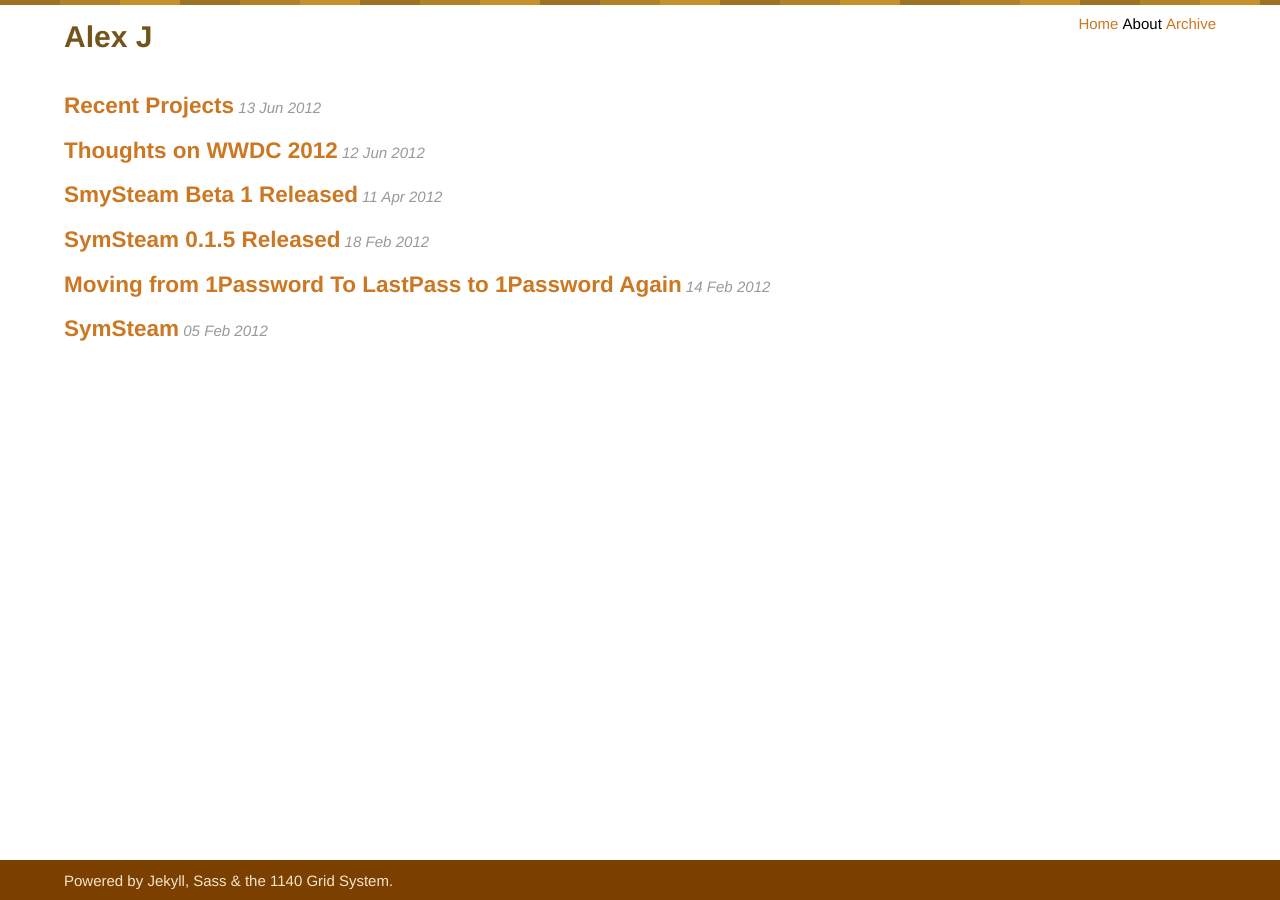
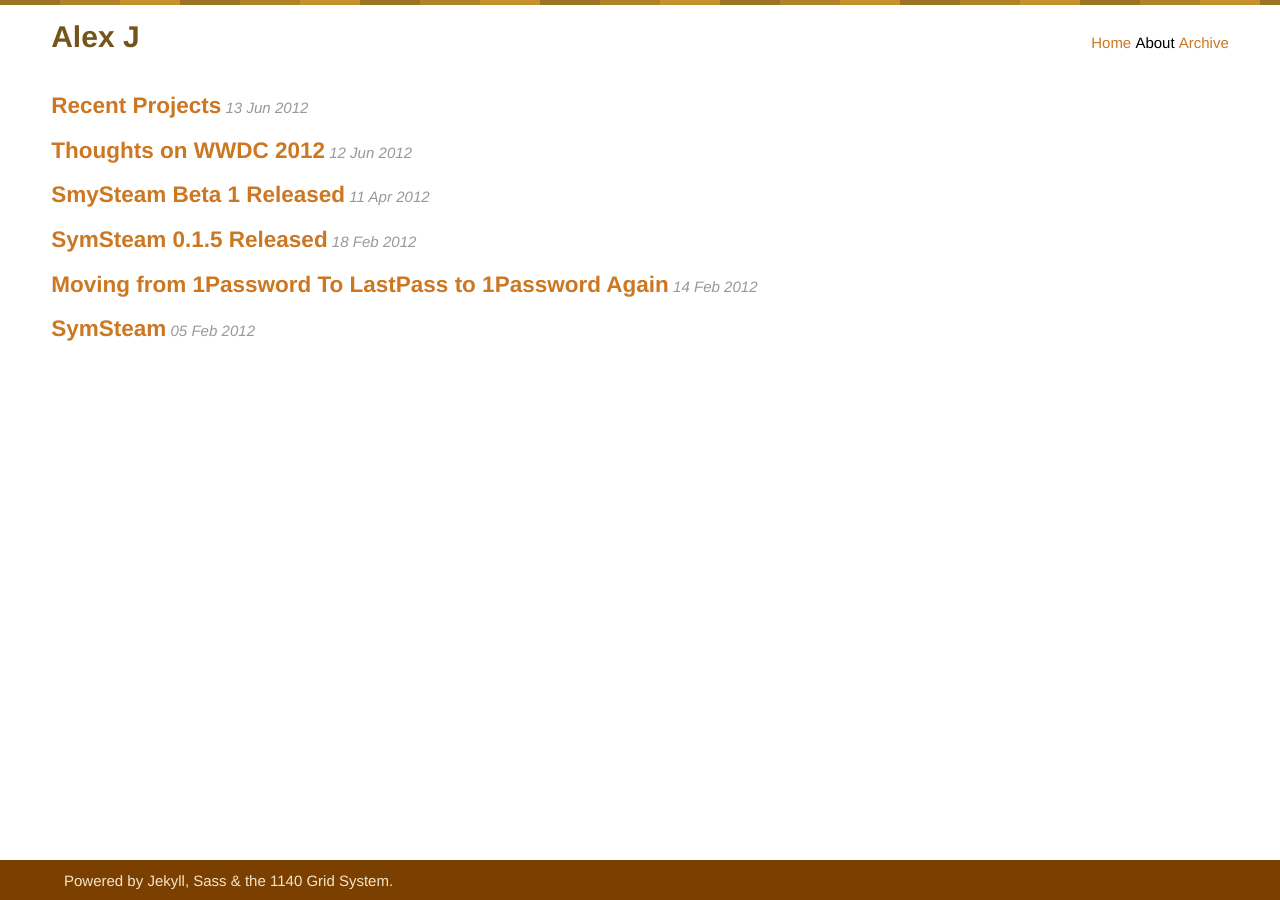
Before and after one commit to alexjohnj/alexjohnj, a Jekyll site: the page built from index.html, in a window 1280 px wide. Built offline with Jekyll 4.4.1, drawn with Linux system fonts in a browser that asks for light colours; Markdown is read by kramdown in place of the engine named in the settings.

Commit message:
Better defined margins and widths for the main #wrap element.

```diff
--- a/assets/styles/css/styles.css
+++ b/assets/styles/css/styles.css
@@ -330,16 +330,20 @@ body {
 
 #wrap {
   min-height: 100%;
-  margin-left: 5%;
-  margin-right: 5%; }
+  width: 92%;
+  margin-right: auto;
+  margin-left: auto; }
 
 #site-header {
   width: 100%;
   height: 70px; }
   #site-header header {
+    min-width: 30%;
+    max-width: 70%;
     float: left; }
   #site-header nav {
-    float: right; }
+    float: right;
+    padding-top: 19px; }
     #site-header nav ul {
       list-style-type: none; }
     #site-header nav li {
@@ -360,7 +364,6 @@ body {
 
 footer {
   width: 100%;
-  position: relative;
   margin-top: -2.67em;
   height: 2.67em;
   clear: both;
--- a/assets/styles/sass/layout.scss
+++ b/assets/styles/sass/layout.scss
@@ -23,20 +23,23 @@ body {
 
 #wrap {
 	min-height: 100%;
-	margin-left: 5%;
-	margin-right: 5%;
+	width: 92%;
+	margin-right: auto;
+	margin-left: auto;
 }
 
 #site-header {
 	width: 100%;
 	height: 70px;
 	header {
+		min-width: 30%;
+		max-width: 70%;
 		float: left;
 	}
 
 	nav {
 		float: right;
-
+		padding-top: 19px;
 		ul {
 			list-style-type: none;
 		}
@@ -54,7 +57,6 @@ body {
 
 #content {
 	width: 100%;
-
 	margin-bottom: 0;
 	overflow: auto;
 	padding-bottom: $footer-height;
@@ -66,7 +68,6 @@ body {
 
 footer {
 	width: 100%;
-	position: relative;
 	margin-top: -($footer-height);
 	height: $footer-height;
 	clear: both;
@@ -92,7 +93,7 @@ footer {
 }
 
 // .site-navigation {
-// 	padding-top: 19px;
+//
 // 	float: right;
 // }
 
```
